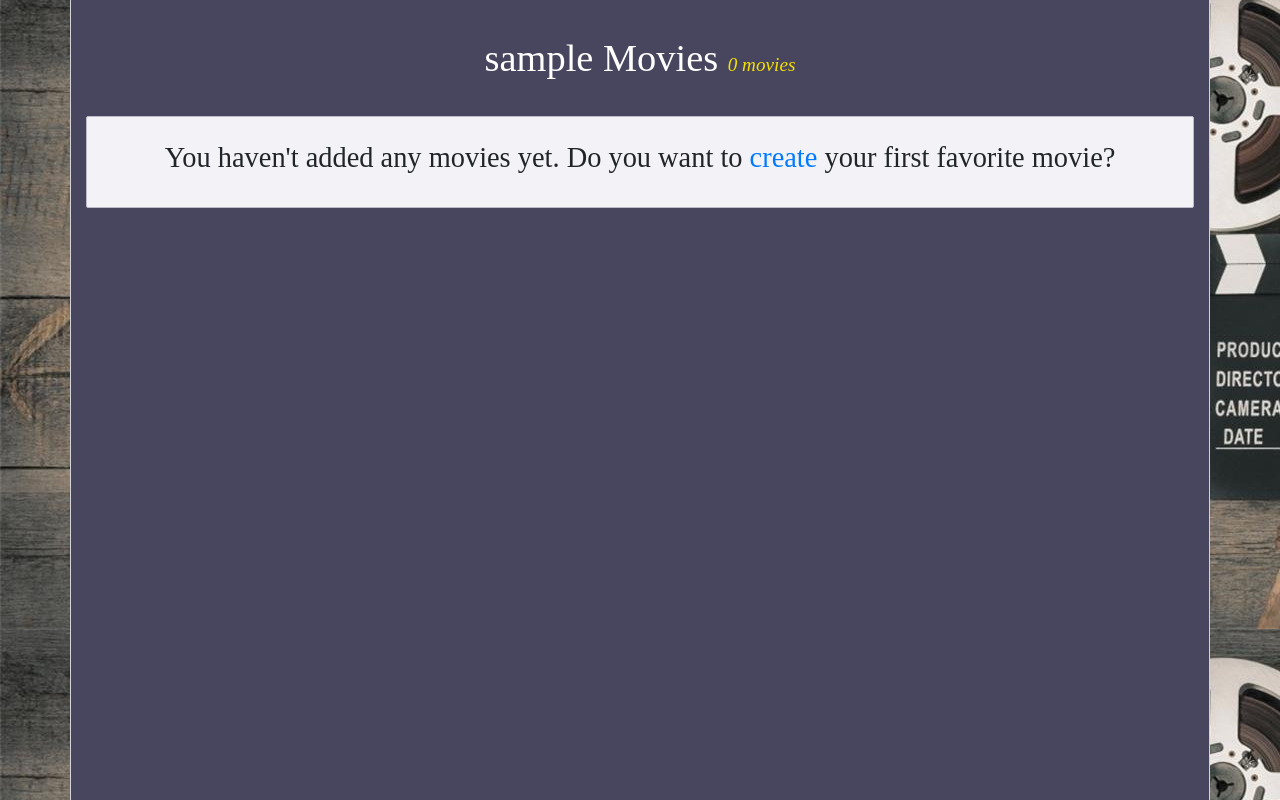
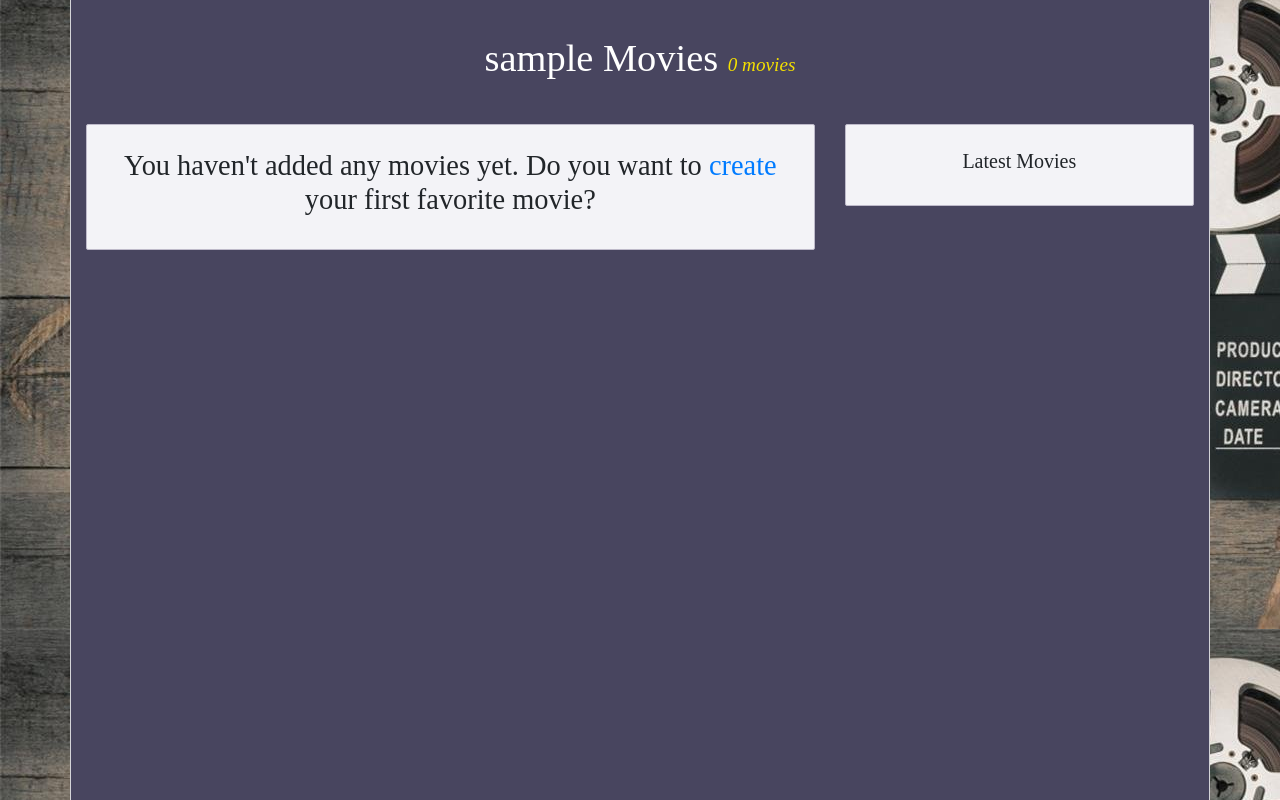
Before and after one commit to MShbana/item-catalog, a Flask app: a page that uses templates/user_movies.html in a window 1280 px wide. Shown: the part 57-857 px from the top of the page. Run offline with Flask 2, Linux system fonts and the light colour scheme; a user stored in the database is signed in; data comes from the database, SQL or seed files in the repository; data that the repository does not hold is empty; parts of the project's set-up code (start-up, migrations or seed data) failed here and were passed over; some libraries are stand-ins or nearby versions.

Commit message:
Added right sidebar for latest movies in users and genres pages

```diff
--- a/movie_catalog.py
+++ b/movie_catalog.py
@@ -50,11 +50,13 @@ def genre(genre_id):
     movies = Movie.query.filter_by(genre=genre)\
         .order_by(Movie.date_posted.desc()).all()
     movies_count = Movie.query.filter_by(genre=genre).count()
+    latest_movies = Movie.query.order_by(Movie.date_posted.desc()).limit(10)
     return render_template('genre.html',
                            genres=genres,
                            genre=genre,
                            movies=movies,
                            movies_count=movies_count,
+                           latest_movies=latest_movies,
                            title=genre.name)
 
 
@@ -203,10 +205,12 @@ def user_movies(username, user_id):
     movies = Movie.query.filter_by(user_id=user_id).\
         order_by(Movie.date_posted.desc()).all()
     movies_count = Movie.query.filter_by(user_id=user_id).count()
+    latest_movies = Movie.query.order_by(Movie.date_posted.desc()).limit(10)
     return render_template('user_movies.html',
                            movies=movies,
                            user=user,
                            movies_count=movies_count,
+                           latest_movies=latest_movies,
                            title=f'{user.username}')
 
 
--- a/static/main.css
+++ b/static/main.css
@@ -128,7 +128,8 @@ body {
 }
 
 .user-name:hover,
-.article-title > a:hover {
+.article-title > a:hover,
+.latest-movies:hover {
     color: #0E06EF;
     text-decoration: none;
 }
@@ -189,6 +190,15 @@ small {
 .movie-date {
     padding-left: 15px;
 }
+
+.latest-movies.author {
+    color: #5C5C5C;
+}
+
+.latest-movies {
+    font-size: 0.8em;
+}
+
 
 /* #Responsiveness# */
 @media screen and (max-width: 320px) {
@@ -264,7 +274,7 @@ small {
     h5 { font-size: 1.15em; }
     h6 { font-size: 1.05em; }
     p { font-size: 1em; }
-
+    .latest-movies { font-size: 0.9em; }
     .user-img { height: 60px; width: 60px; }
     .article-img { height: 270px; width: 200px; }
 }
--- /dev/null
+++ b/templates/right_sidebar.html
@@ -0,0 +1,17 @@
+<div class="content-section p-2">
+    <h4 class="text-center py-3">Latest Movies</h4>
+    <ul class="list-group">
+        {% for movie in latest_movies %}
+            <li class="list-group-item">
+                <div class="row">
+                    <div class="col-12 pl-2">
+                        <a class="latest-movies movie-title" href="{{ url_for('movie', genre_id=movie.genre_id, movie_id=movie.id) }}">{{ movie.title }}</a>
+                    </div>
+                    <div class="col-12 pl-2">
+                        <a class="latest-movies author" href="{{ url_for('user_movies', username=movie.author.username, user_id=movie.author.id) }}">&mdash; {{ movie.author.username }}</a>
+                    </div>
+                </div>
+            </li>
+        {% endfor %}
+    </ul>
+</div>
--- a/templates/user_movies.html
+++ b/templates/user_movies.html
@@ -1,6 +1,8 @@
 {% extends "layout.html" %}
 {% block content %}
     <h1 class="page-heading">{{ user.username }} Movies <span class="movies-count">{{ movies_count }} movies</span></h1>
+    <div class="row">
+        <div class="col-md-8">
             {% if not movies %}
             <div class="content-section px-2 py-4">
                 <h2 class="text-center"><span >You haven't added any movies yet. Do you want to <a href="{{ url_for('create_movie') }}">create</a> your first favorite movie?</h2>
@@ -9,4 +11,9 @@
             {% for movie in movies %}
                 {% include "movie_layout.html" %}
             {% endfor %}
+        </div>
+        <div class="col-md-4">
+            {% include "right_sidebar.html" %}
+        </div>
+    </div>
 {% endblock %}
```
Also changed, not shown: templates/genre.html (+8 -0 lines). Lines whose indentation alone changed are shown as unchanged.
